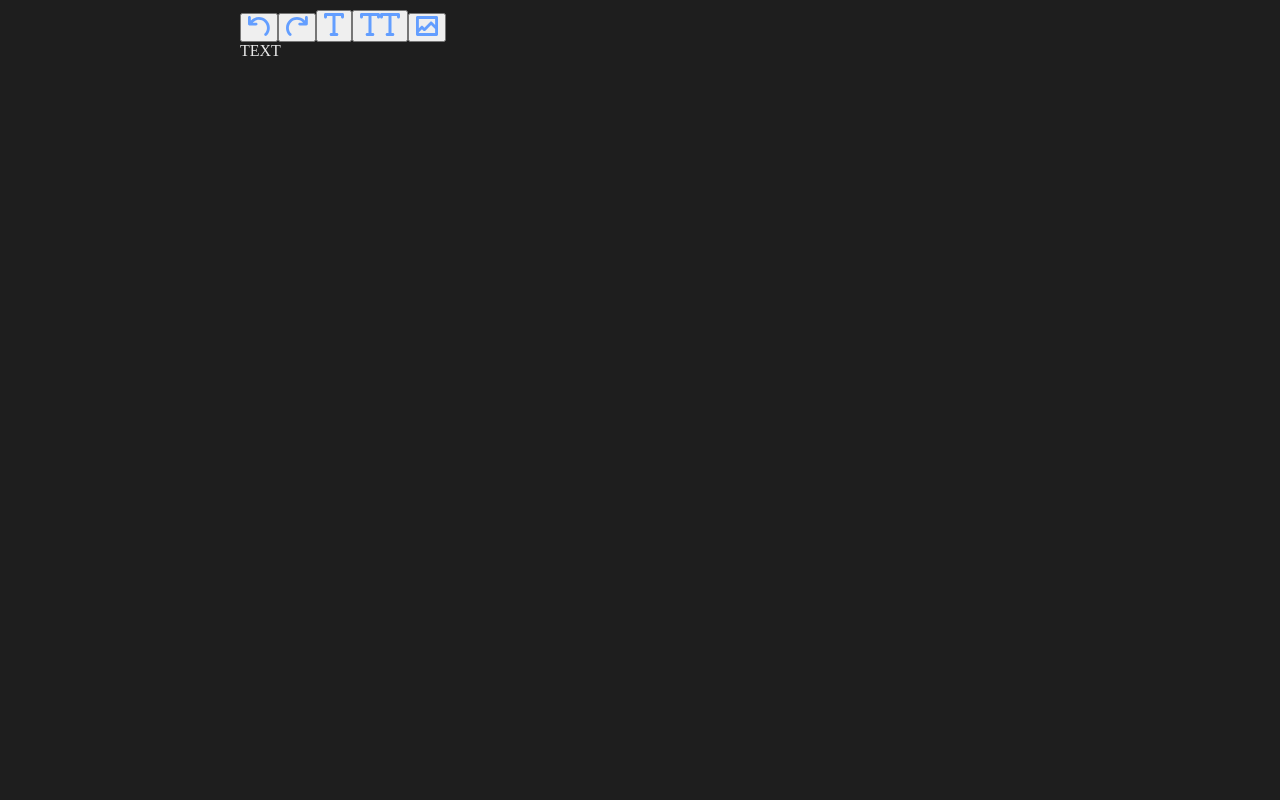
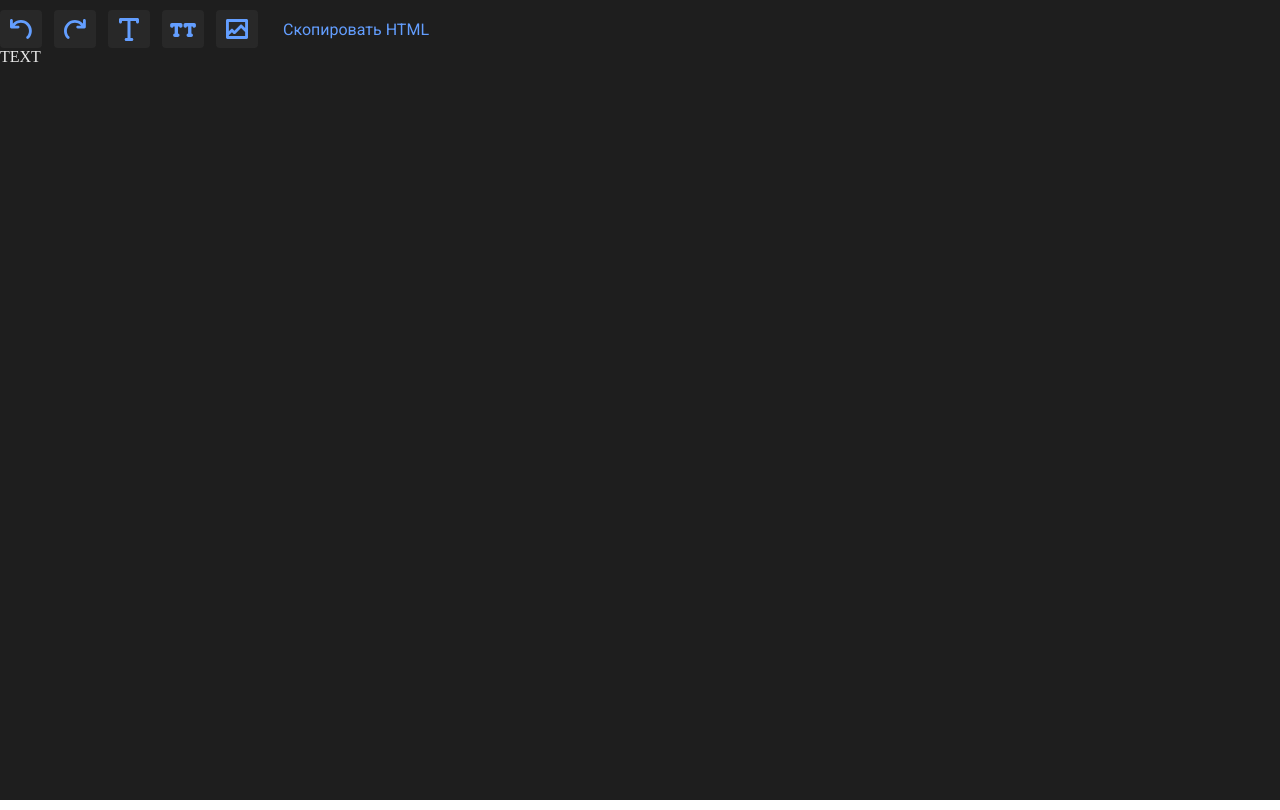
Before and after one commit to ffriday/simpleEditor, a React (Vite) app: page / in a window 1280 px wide. Built offline with nearby package versions, Linux system fonts and the light colour scheme.

Commit message:
feat: sdd menu buttons style

```diff
--- a/src/button/Button.css
+++ b/src/button/Button.css
@@ -1 +1,19 @@
 @import '../constants/variables.css';
+
+.menu__button {
+  background-color: var(--menu-button-color);
+  width: var(--menu-button-width);
+  height: var(--menu-button-height);
+  border: 0;
+  border-radius: var(--menu-button-border-radius);
+  display: flex;
+  justify-content: center;
+  align-items: center;
+  padding: 0;
+  cursor: pointer;
+  &:hover {
+    & img {
+      scale: var(--manu-button-scale);
+    }
+  }
+}
--- a/src/button/Button.tsx
+++ b/src/button/Button.tsx
@@ -15,9 +15,7 @@ export default function Button({
         handler(event);
       }}
     >
-      {image.map((img) => (
-        <img key={`${name}-img`} src={img} alt={name} />
-      ))}
+      <img src={image} alt={name} />
     </button>
   );
 }
--- a/src/constants/variables.css
+++ b/src/constants/variables.css
@@ -1,10 +1,23 @@
+@import url('https://fonts.googleapis.com/css2?family=Caveat&family=Inter&family=Roboto&display=swap');
+
 :root {
   /* colors */
   --container-color: #1E1E1E;
   --editor-font-color: #EAEAEA;
+  --menu-button-color: #282828;
+  --menu-text-color: #639EFF;
+  /* font */
+  --font-menu: 'Roboto', sans-serif;
+  --font-menu-size: 15px
   /* dimensions */
   --editor-max-width: 800px;
   --editor-margin: 10px;
+  --menu-button-width: 42px;
+  --menu-button-height: 38px;
+  --menu-button-border-radius: 4px;
+  --menu-button-gap: 12px;
+  --menu-nav-gap: 19px;
+  --manu-button-scale: 1.1;
 }
 
 @media (width >= 1000px) {
--- a/src/menu/Menu.css
+++ b/src/menu/Menu.css
@@ -1 +1,20 @@
 @import '../constants/variables.css';
+
+.editor__menu {
+  display: flex;
+  gap: var(--menu-nav-gap);
+}
+
+.editor__buttons {
+  display: flex;
+  gap: var(--menu-button-gap);
+}
+
+.menu__copy {
+  color: var(--menu-text-color);
+  font-family: var(--font-menu);
+  font-size: var(--font-menu-size);
+  background-color: var(--container-color);
+  border: 0;
+  cursor: pointer;
+}
--- a/src/menu/Menu.tsx
+++ b/src/menu/Menu.tsx
@@ -4,7 +4,8 @@ import { buttons } from './buttonProps';
 
 export default function Menu(): JSX.Element {
   return (
-    <section className="editor__menu">
+    <nav className="editor__menu">
+      <div className="editor__buttons">
         {buttons.map(({ name, image }) => (
           <Button
             key={name}
@@ -15,6 +16,10 @@ export default function Menu(): JSX.Element {
             }}
           />
         ))}
-    </section>
+      </div>
+      <button type="button" className="menu__copy">
+        Скопировать HTML
+      </button>
+    </nav>
   );
 }
--- a/src/menu/buttonProps.ts
+++ b/src/menu/buttonProps.ts
@@ -1,11 +1,12 @@
 import imageBack from '../assets/back.svg';
 import imageForward from '../assets/forvard.svg';
 import imageCaption from '../assets/caption.svg';
+import imageParagraph from '../assets/paragraph.svg';
 import imageImage from '../assets/image.svg';
 
 type TMenuProps = {
   name: string;
-  image: string[];
+  image: string;
 };
 
 export type TMenuButton = TMenuProps & {
@@ -15,22 +16,22 @@ export type TMenuButton = TMenuProps & {
 export const buttons: TMenuProps[] = [
   {
     name: 'Back',
-    image: [imageBack],
+    image: imageBack,
   },
   {
     name: 'Forward',
-    image: [imageForward],
+    image: imageForward,
   },
   {
     name: 'Caption',
-    image: [imageCaption],
+    image: imageCaption,
   },
   {
     name: 'Paragraph',
-    image: [imageCaption, imageCaption],
+    image: imageParagraph,
   },
   {
     name: 'Image',
-    image: [imageImage],
+    image: imageImage,
   },
 ];
```
Also changed, not shown: src/assets/paragraph.svg (added). Lines whose indentation alone changed are shown as unchanged.
